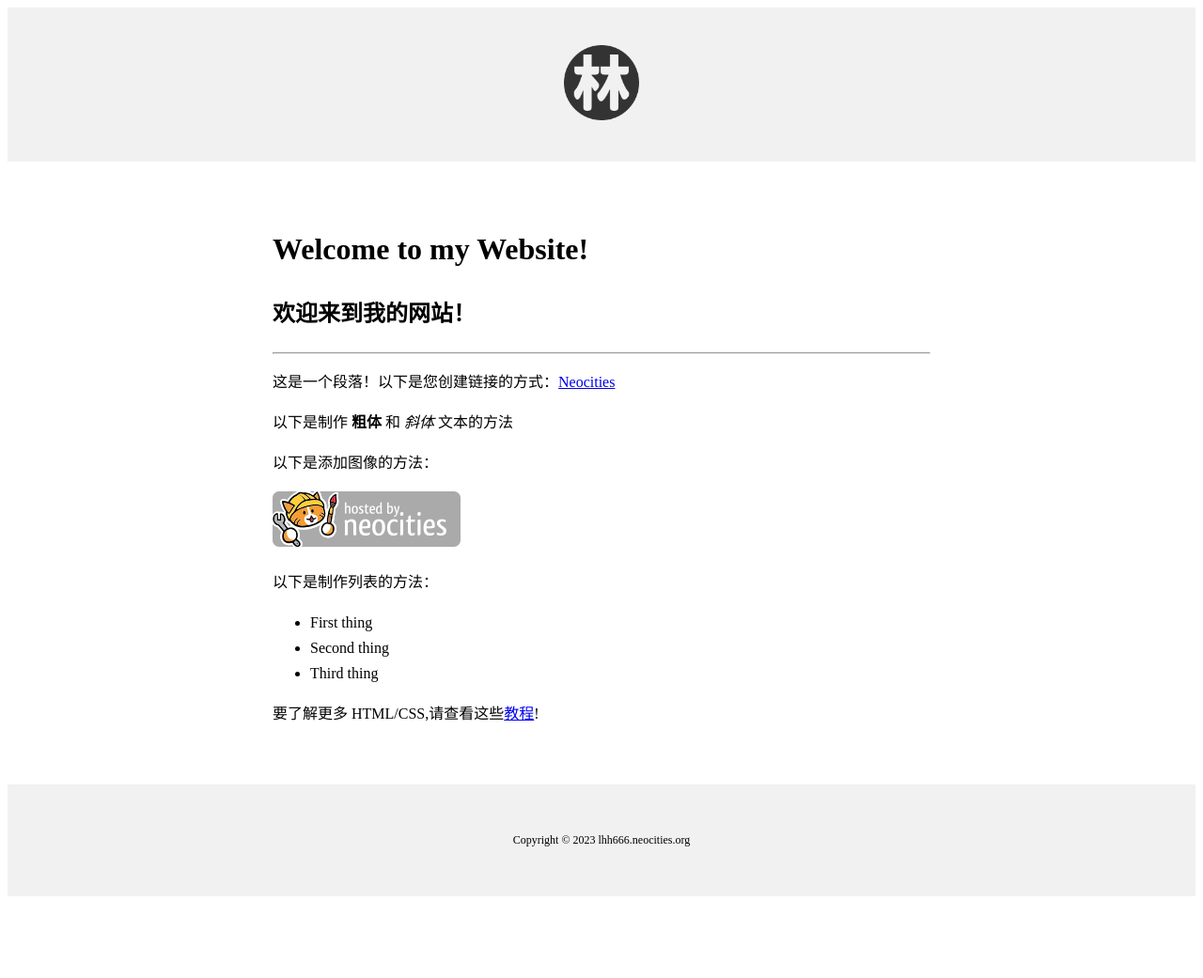
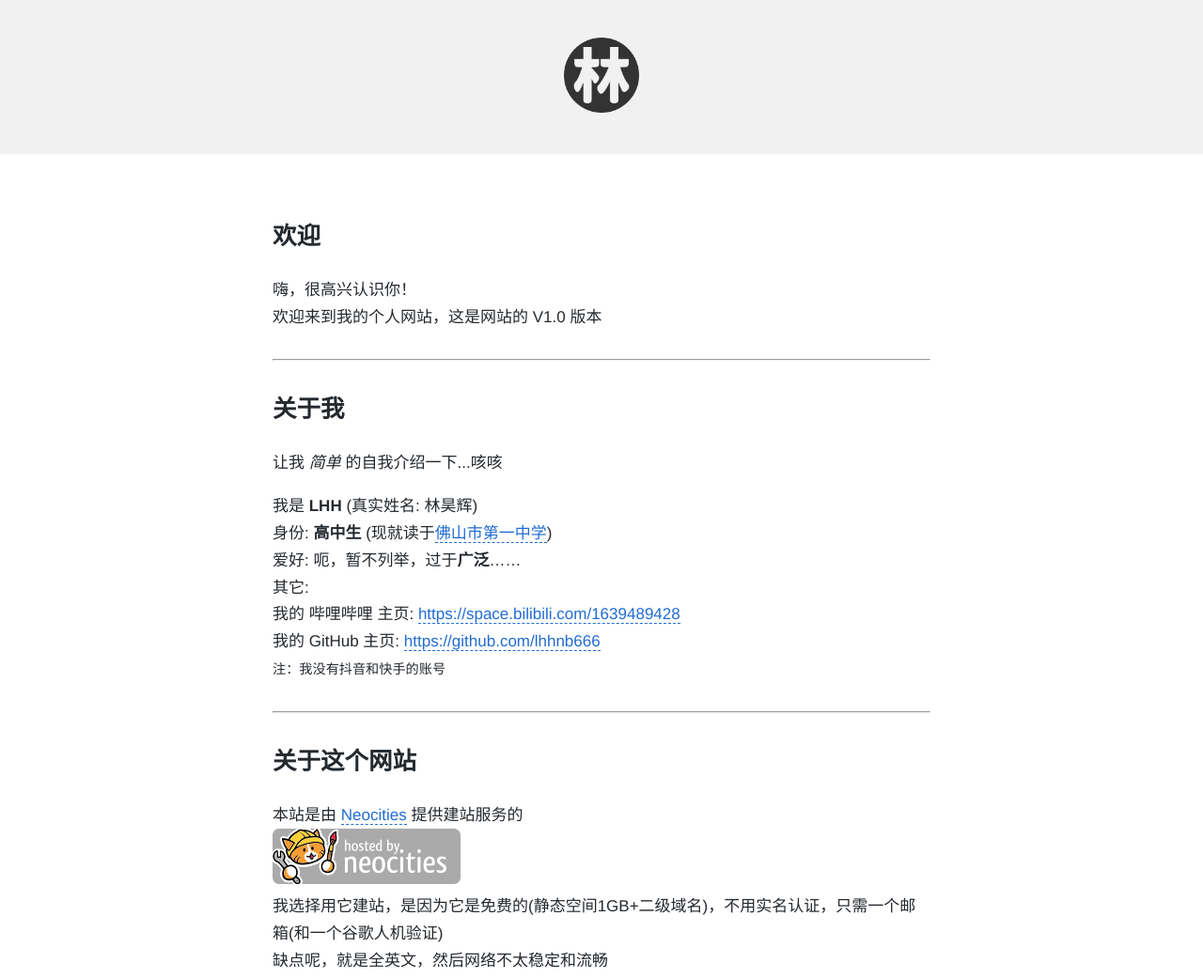
Before and after one commit to lhhnb666/web1, a plain HTML site: page index.html in a window 1280 px wide. Shown: the top 1041 px of the page at 94% size. Before the commit the page ends 962 px from the top, so only its background shows below. Drawn offline with Linux system fonts and the light colour scheme.

Commit message:
Update index.html

```diff
--- a/index.html
+++ b/index.html
@@ -1,51 +1,106 @@
 <!DOCTYPE html>
 <html lang="zh-CN">
+  <head>
+    <meta charset="UTF-8" />
+    <meta name="viewport" content="width=device-width, initial-scale=1.0" />
+    <title>LHH的个人网站</title>
+    <link rel="shortcut icon" href="favicon.ico" />
+    <style>
+      body {
+        margin: 0;
+        font-family: "Helvetica Neue", "PingFang SC", "Source Han Sans",
+          "Microsoft YaHei UI", "Microsoft YaHei", Arial, sans-serif;
+      }
 
-<head>
-  <meta charset="UTF-8">
-  <meta name="viewport" content="width=device-width, initial-scale=1.0">
-  <title>LHH的个人网站</title>
-  <link rel="shortcut icon" href="favicon.ico">
-  <link rel="stylesheet" type="text/css" href="style.css">
+      p {
+        margin-bottom: 16px;
+        overflow-wrap: break-word;
+      }
+
+      a {
+        color: #216cd3;
+        text-decoration: none;
+        border-bottom: 1px dashed;
+      }
+
+      hr {
+        margin: 30px auto;
+      }
+    </style>
   </head>
 
   <body>
-  <div style="
-      background-color: #f1f1f1;
-      text-align: center;
-      padding: 40px;
-    ">
-    <img src="https://lhhnb666.github.io/web1/%E6%9E%97.png" alt="林" width="80px" height="80px">
+    <div style="background-color: #f1f1f1; text-align: center; padding: 40px">
+      <img src="/林.png" alt="林" width="80px" height="80px" />
     </div>
-  <div style="
+    <div
+      style="
         max-width: 700px;
         margin: 30px auto;
         padding: 15px;
+        color: rgb(36, 41, 46);
+        font-size: 17px;
         line-height: 1.7;
-    ">
-    <h1>Welcome to my Website!</h1>
-    <h2>欢迎来到我的网站！</h2>
-    <hr>
-    <p>这是一个段落！以下是您创建链接的方式：<a href="https://neocities.org">Neocities</a></p>
-    <p>以下是制作 <b>粗体</b> 和 <em>斜体</em> 文本的方法</p>
-    <p>以下是添加图像的方法：</p>
-    <img src="https://lhhnb666.github.io/web1/neocities.png" alt="hosted by Neocities" width="200px" height="59px">
-    <p>以下是制作列表的方法：</p>
-    <ul>
-      <li>First thing</li>
-      <li>Second thing</li>
-      <li>Third thing</li>
-    </ul>
-    <p>要了解更多 HTML/CSS,请查看这些<a href="https://neocities.org/tutorials">教程</a>!</p>
+        text-size-adjust: 100%;
+      "
+    >
+      <h2>欢迎</h2>
+      <p>嗨，很高兴认识你！<br />欢迎来到我的个人网站，这是网站的 V1.0 版本</p>
+      <hr />
+      <h2>关于我</h2>
+      <p>让我 <i>简单</i> 的自我介绍一下...咳咳</p>
+      <p>
+        我是 <b>LHH</b> (真实姓名: 林昊辉)<br />身份: <b>高中生</b> (现就读于<a
+          href="https://www.fsyz.com.cn/"
+          >佛山市第一中学</a
+        >) <br />爱好: 呃，暂不列举，过于<b>广泛</b>……<br />其它:<br />我的
+        哔哩哔哩 主页:
+        <a href="https://space.bilibili.com/1639489428"
+          >https://space.bilibili.com/1639489428</a
+        ><br />我的 GitHub 主页:
+        <a href="https://github.com/lhhnb666">https://github.com/lhhnb666</a
+        ><br /><small>注：我没有抖音和快手的账号</small>
+      </p>
+      <hr />
+      <h2>关于这个网站</h2>
+      <p>
+        本站是由
+        <a href="https://neocities.org">Neocities</a>
+        提供建站服务的<br /><img
+          src="/neocities.png"
+          alt="hosted by Neocities"
+          width="200px"
+          height="59px"
+        /><br />我选择用它建站，是因为它是免费的(静态空间1GB+二级域名)，不用实名认证，只需一个邮箱(和一个谷歌人机验证)
+        <br />缺点呢，就是全英文，然后网络不太稳定和流畅
+      </p>
+      <p>
+        额，扯远了，下面讲讲我建站的过程<br />我有搭建属于自己个人网站的想法，是于初三下学期。我觉得拥有属于一个自己的个人网站，是一件很酷的事情，同时，我也渴望掌握更多的技能。而当我真正开始实践，是暑假后半段我拥有了电脑的时候。我跟着一些B站上的视频，一步步实践过后才发现，很多提供搭建环境的都需要实名认证(18+)，我也就此先放下了搭建个人网站的念头。<br />后来我在B站上遇到了<a
+          target="_blank"
+          rel="noopener noreferrer"
+          href="https://space.bilibili.com/34786453"
+          >《Re01:从零开始的编程之路》</a
+        >合集视频，才开启了学习前端之旅。这个视频合集主要对我起到了引导作用(我的网站格式也是模仿视频的)，有概念、注意事项、部署网站的方式(<a
+          href="https://neocities.org"
+          >Neocities</a
+        >、<a href="https://github.com/">GitHub仓库</a
+        >)等等，其它细化内容我都是在<a href="https://www.runoob.com/"
+          >菜鸟教程</a
+        >上学习的。由于已经开学，我只能在周末抽空来进行学习(大部分时间都是在地铁上进行的)，大概就学了四个周末吧，最近才刚开始学CSS(这个网站的CSS是copy的)。这只是V1.0版本，后面有空会持续更新的。
+      </p>
     </div>
-  <div style="
+    <p style="text-align: center; padding: 40px">持续更新中。。。</p>
+    <div
+      style="
         background-color: #f1f1f1;
         text-align: center;
         padding: 40px;
         font-size: 12px;
-    ">
+      "
+    >
       <p>Copyright © 2023 lhh666.neocities.org</p>
+      <p>网站诞生于 2023/09/27</p>
+      <p>页面更新于 2023/10/15</p>
     </div>
   </body>
-
 </html>
```
Lines whose indentation alone changed are shown as unchanged.
